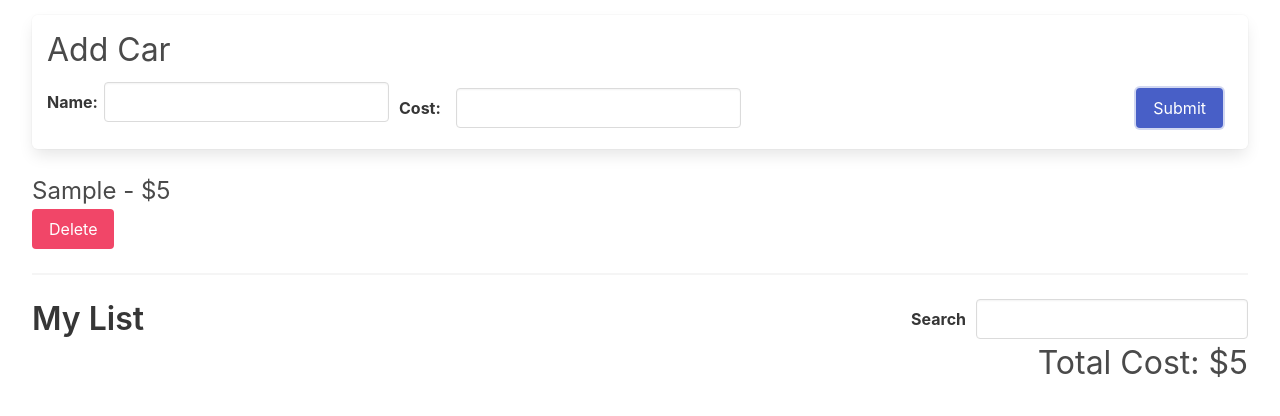
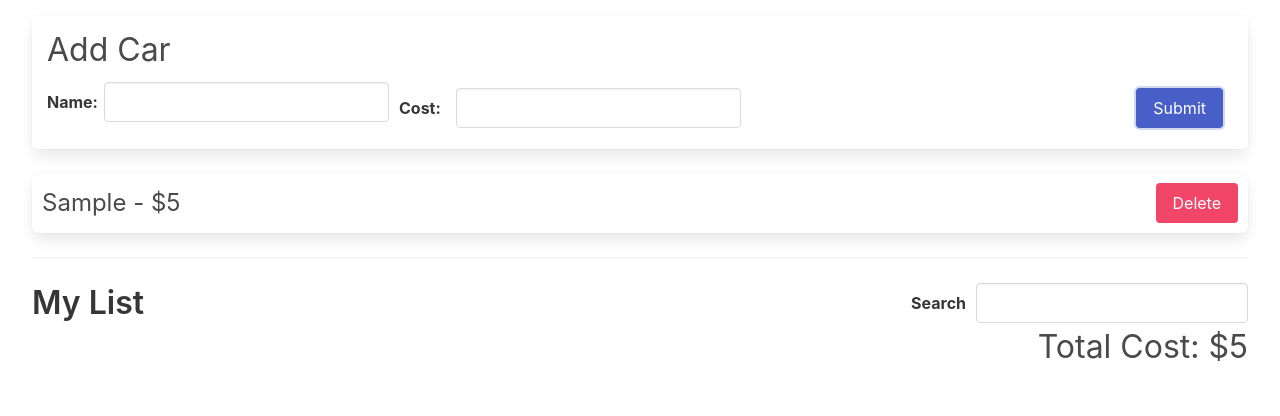
Before and after one commit to mother426/cars-cms, a React (Create React App) app: page / in a window 1280 px wide. Both pictures are taken after typing "Sample", "5" into the empty fields and a click on the button "Submit". Shown: the top 416 px of the page. Built offline with nearby package versions, Linux system fonts and the light colour scheme.

Commit message:
dynamic search

```diff
--- a/src/components/CarList.js
+++ b/src/components/CarList.js
@@ -3,10 +3,14 @@
 
 function CarList() {
   const dispatch = useDispatch();
-  const cars = useSelector(({ cars: { collection, searchTerm } }) => {
-    return collection.filter((car) =>
+  const { cars, name } = useSelector(({ form, cars: { collection, searchTerm } }) => {
+    const filteredCars = collection.filter((car) =>
       car.name.toLowerCase().includes(searchTerm.toLowerCase())
     );
+    return {
+      cars: filteredCars,
+      name: form.name,
+    };
   });
 
   const handleCarDelete = (car) => {
@@ -14,8 +18,9 @@
   };
 
   const carData = cars.map((car) => {
+    const bold = name && car.name.toLowerCase().includes(name.toLowerCase());
     return (
-      <div key={car.id}>
+      <div key={car.id} className={`panel ${bold && 'bold'}`}>
         <p>
           {car.name} - ${car.cost}
         </p>
```
